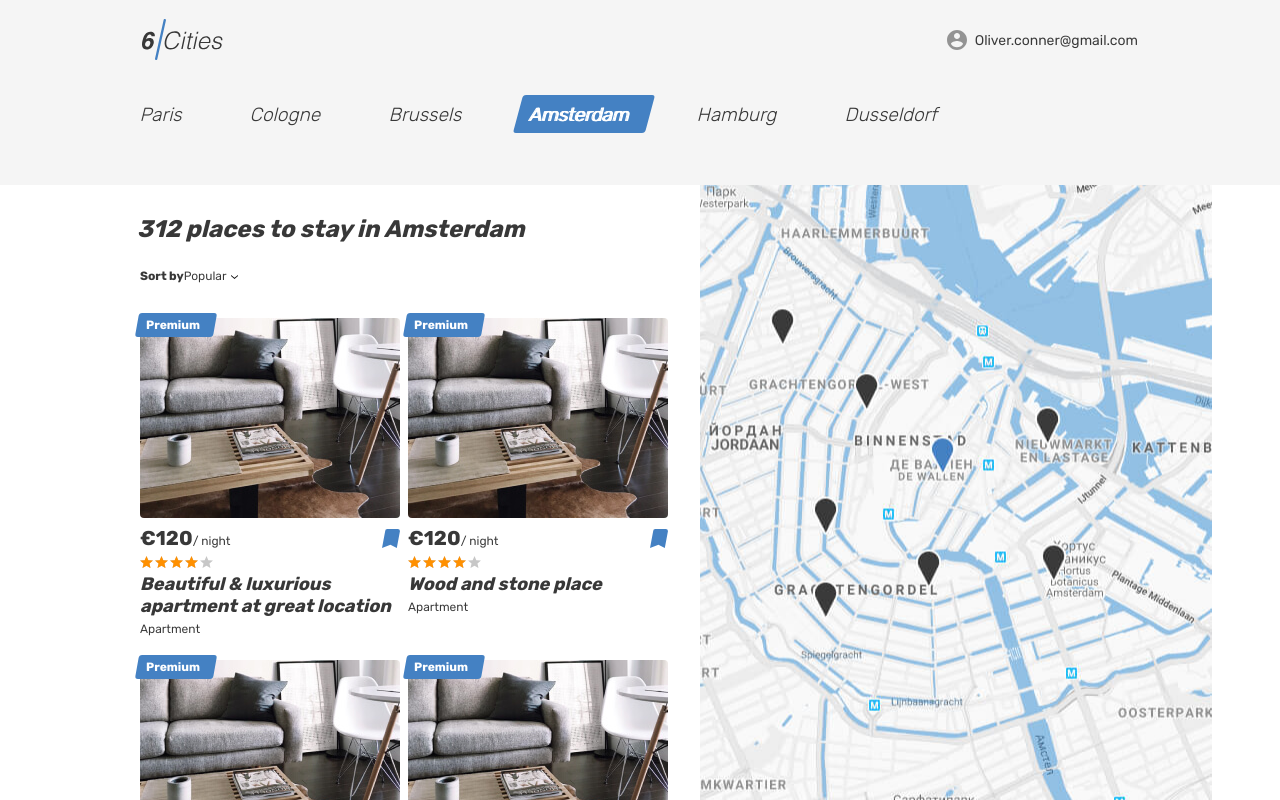
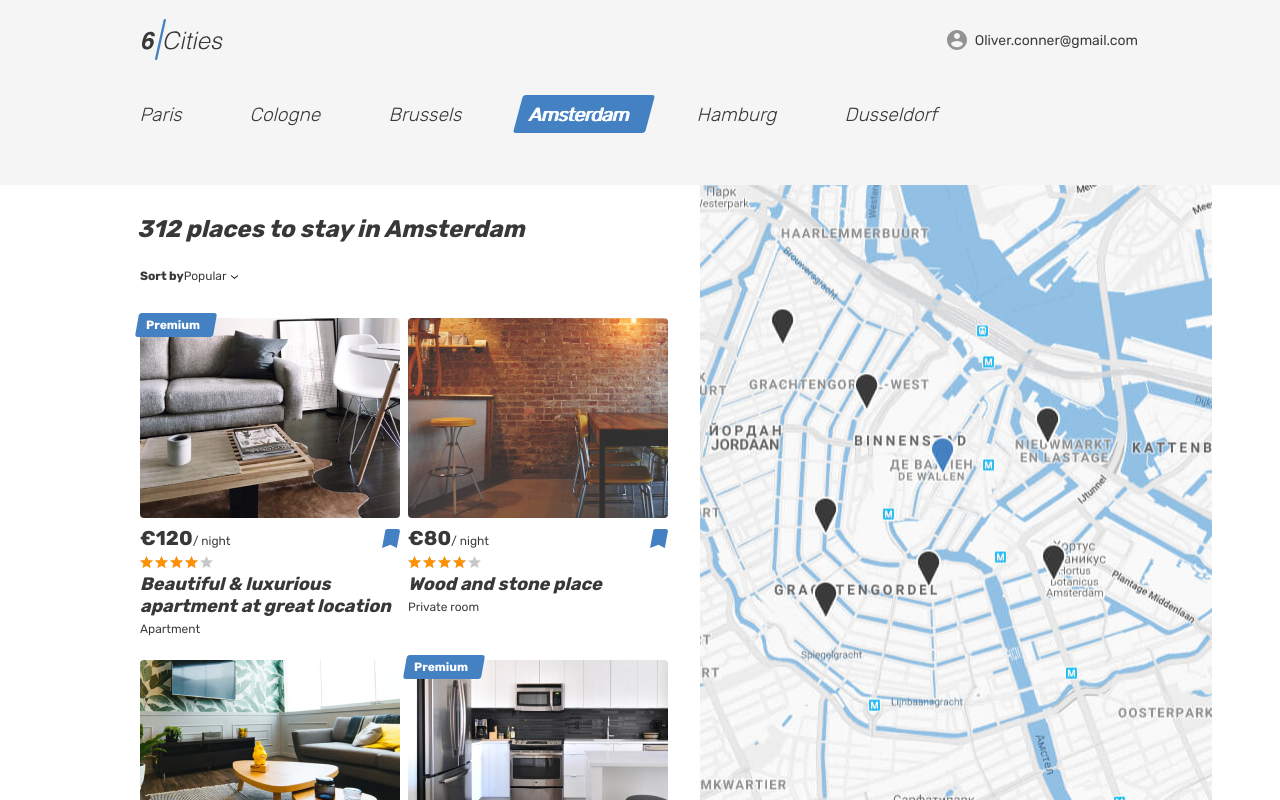
Before and after one commit to DVNst/124413-six-cities-3, a React app: page / in a window 1280 px wide. Built offline with nearby package versions, Linux system fonts and the light colour scheme.

Commit message:
add render cards

```diff
--- a/src/components/app/app.jsx
+++ b/src/components/app/app.jsx
@@ -3,12 +3,12 @@ import PropTypes from "prop-types";
 import Main from "../main/main.jsx";
 
 const App = (props) => {
-  const {countOffers, cityPlaces} = props;
+  const {countOffers, offers} = props;
 
   return (
     <Main
+      offers={offers}
       countOffers={countOffers}
-      cityPlaces={cityPlaces}
       onPlaceCardTitleClick={() => {}}
     />
   );
@@ -16,9 +16,7 @@ const App = (props) => {
 
 App.propTypes = {
   countOffers: PropTypes.number.isRequired,
-  cityPlaces: PropTypes.shape({
-    placeNames: PropTypes.array.isRequired,
-  }).isRequired,
+  offers: PropTypes.array.isRequired,
 };
 
 export default App;
--- a/src/components/main/main.jsx
+++ b/src/components/main/main.jsx
@@ -1,8 +1,9 @@
 import React from "react";
 import PropTypes from "prop-types";
+import OfferCards from "../offer-cards/offer-cards.jsx";
 
 const Main = (props) => {
-  const {countOffers, cityPlaces, onPlaceCardTitleClick} = props;
+  const {countOffers, offers, onPlaceCardTitleClick} = props;
 
   return (
     <React.Fragment>
@@ -100,44 +101,10 @@ const Main = (props) => {
                   */}
                 </form>
                 <div className="cities__places-list places__list tabs__content">
-
-                  {cityPlaces.placeNames.map((placeName, index) => (
-                    <article className="cities__place-card place-card" key={`citiesPlaceCard` + index}>
-                      <div className="place-card__mark">
-                        <span>Premium</span>
-                      </div>
-                      <div className="cities__image-wrapper place-card__image-wrapper">
-                        <a href="#">
-                          <img className="place-card__image" src="img/apartment-01.jpg" width="260" height="200" alt="Place image" />
-                        </a>
-                      </div>
-                      <div className="place-card__info">
-                        <div className="place-card__price-wrapper">
-                          <div className="place-card__price">
-                            <b className="place-card__price-value">&euro;120</b>
-                            <span className="place-card__price-text">&#47;&nbsp;night</span>
-                          </div>
-                          <button className="place-card__bookmark-button place-card__bookmark-button--active button" type="button">
-                            <svg className="place-card__bookmark-icon" width="18" height="19">
-                              <use xlinkHref="#icon-bookmark"></use>
-                            </svg>
-                            <span className="visually-hidden">To bookmarks</span>
-                          </button>
-                        </div>
-                        <div className="place-card__rating rating">
-                          <div className="place-card__stars rating__stars">
-                            <span style={{width: `80%`}}></span>
-                            <span className="visually-hidden">Rating</span>
-                          </div>
-                        </div>
-                        <h2 className="place-card__name" onClick={onPlaceCardTitleClick}>
-                          <a href="#">{placeName}</a>
-                        </h2>
-                        <p className="place-card__type">Apartment</p>
-                      </div>
-                    </article>
-                  ))}
-
+                  {<OfferCards
+                    offers={offers}
+                    onPlaceCardTitleClick={onPlaceCardTitleClick}
+                  />}
                 </div>
               </section>
               <div className="cities__right-section">
@@ -153,9 +120,7 @@ const Main = (props) => {
 
 Main.propTypes = {
   countOffers: PropTypes.number.isRequired,
-  cityPlaces: PropTypes.shape({
-    placeNames: PropTypes.array.isRequired,
-  }).isRequired,
+  offers: PropTypes.array.isRequired,
   onPlaceCardTitleClick: PropTypes.func.isRequired,
 };
 
--- a/src/components/offer-card/offer-card.jsx
+++ b/src/components/offer-card/offer-card.jsx
@@ -1,17 +1,26 @@
-import React from "react";
+import React, {Fragment} from "react";
 import PropTypes from "prop-types";
 
 const OfferCard = (props) => {
   const {offer, onPlaceCardTitleClick, onCardMouseOver} = props;
   const {placeName, type, price, period, rating, mark, img} = offer;
 
+  function _renderMark() {
+    return mark ?
+      <Fragment>
+        <div className="place-card__mark">
+          <span>{mark}</span>
+        </div>
+      </Fragment> : ``;
+  }
+
   return (
     <article className="cities__place-card place-card"
-      onMouseOver={onCardMouseOver}
+      onMouseOver={() => {
+        onCardMouseOver(offer);
+      }}
     >
-      <div className="place-card__mark">
-        <span>{mark}</span>
-      </div>
+      {_renderMark()}
       <div className="cities__image-wrapper place-card__image-wrapper">
         <a href="#">
           <img className="place-card__image" src={img} width="260" height="200" alt="Place image" />
@@ -58,3 +67,5 @@ OfferCard.propTypes = {
   onPlaceCardTitleClick: PropTypes.func.isRequired,
   onCardMouseOver: PropTypes.func.isRequired,
 };
+
+export default OfferCard;
--- a/src/components/offer-cards/offer-cards.jsx
+++ b/src/components/offer-cards/offer-cards.jsx
@@ -12,7 +12,7 @@ class OfferCards extends PureComponent {
   }
 
   render() {
-    const {offers, onPlaceCardTitleClick, onCardMouseOver} = this.props;
+    const {offers, onPlaceCardTitleClick} = this.props;
 
     return (
       <Fragment>
@@ -21,7 +21,11 @@ class OfferCards extends PureComponent {
             key={`${offer.placeName}-${index}`}
             offer={offer}
             onPlaceCardTitleClick={onPlaceCardTitleClick}
-            onCardMouseOver={onCardMouseOver}
+            onCardMouseOver={(CardMouseOver) => {
+              this.setState({
+                offerOver: CardMouseOver,
+              });
+            }}
           />
         ))}
       </Fragment>
@@ -32,5 +36,6 @@ class OfferCards extends PureComponent {
 OfferCards.propTypes = {
   offers: PropTypes.array.isRequired,
   onPlaceCardTitleClick: PropTypes.func.isRequired,
-  onCardMouseOver: PropTypes.func.isRequired,
 };
+
+export default OfferCards;
--- a/src/index.js
+++ b/src/index.js
@@ -1,16 +1,15 @@
 import React from "react";
 import ReactDOM from "react-dom";
 import App from "./components/app/app.jsx";
+import offers from "./mocks/offers.js";
 
 const COUNT_OFFERS = 312;
-const CITY_PLACES = {
-  placeNames: [`Beautiful & luxurious apartment at great location`, `Wood and stone place`, `Canal View Prinsengracht`, `Nice, cozy, warm big bed apartment`, `Wood and stone place`],
-};
 
 ReactDOM.render(
     <App
+      offers={offers}
       countOffers={COUNT_OFFERS}
-      cityPlaces={CITY_PLACES}
+      onPlaceCardTitleClick={() => {}}
     />,
     document.querySelector(`#root`)
 );
```
